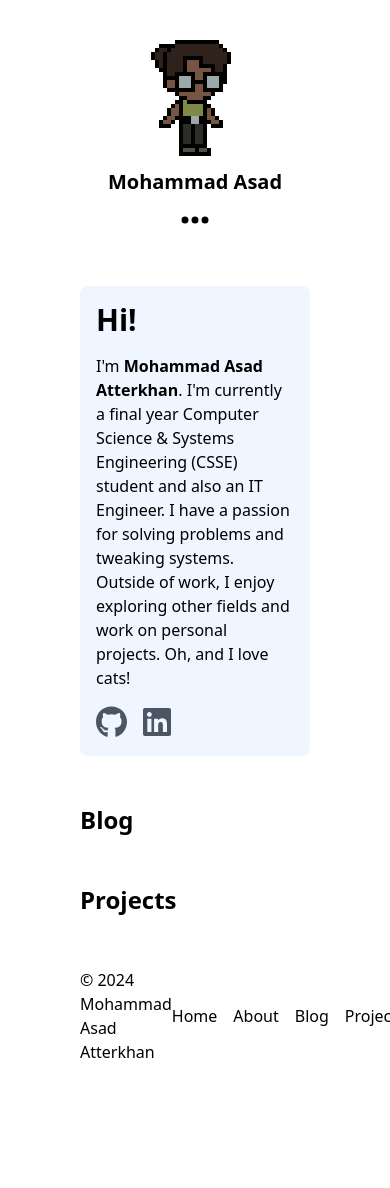
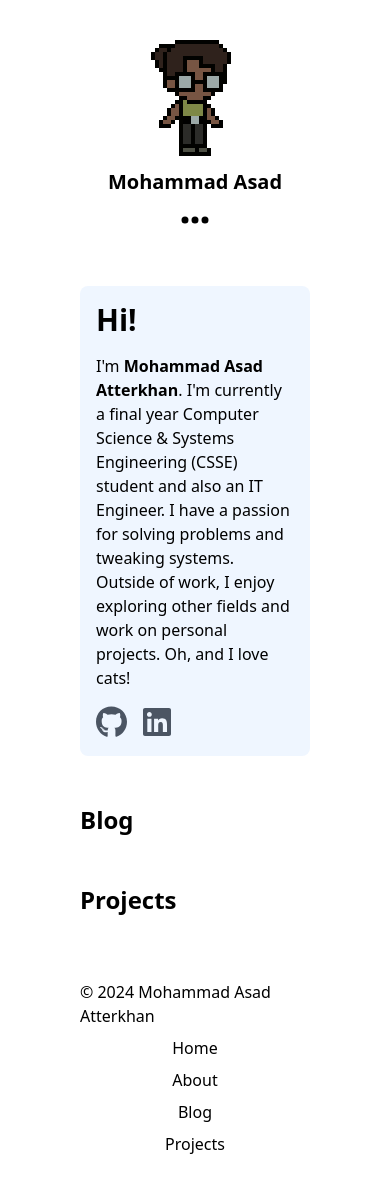
Before and after one commit to 13asad/13asad.github.io, a Vue app: page / in a window 390 px wide. Before the commit the page ends 1084 px from the top, so only its background shows below. Built offline with nearby package versions, Linux system fonts and the light colour scheme.

Commit message:
feat: responsive footer

```diff
--- a/src/components/Footer.vue
+++ b/src/components/Footer.vue
@@ -3,15 +3,15 @@ const currentYear = new Date().getFullYear();
 </script>
 
 <template>
-  <footer class="py-1">
-    <div class="container mx-auto px-4 flex justify-between items-center">
-      <p>&copy; {{ currentYear }} Mohammad Asad Atterkhan</p>
+  <footer class="py-4">
+    <div class="container mx-auto px-4 flex flex-col items-center">
+      <p class="mb-2">&copy; {{ currentYear }} Mohammad Asad Atterkhan</p>
       <nav>
-        <ul class="flex space-x-4">
-            <li><RouterLink to="/" class="hover:underline">Home</RouterLink></li>
-            <li><RouterLink to="/about" class="hover:underline">About</RouterLink></li>
-            <li><RouterLink to="/blog" class="hover:underline">Blog</RouterLink></li>
-            <li><RouterLink to="/projects" class="hover:underline">Projects</RouterLink></li>
+        <ul class="flex flex-col md:flex-row items-center space-y-2 md:space-y-0 md:space-x-4">
+          <li><RouterLink to="/" class="hover:underline">Home</RouterLink></li>
+          <li><RouterLink to="/about" class="hover:underline">About</RouterLink></li>
+          <li><RouterLink to="/blog" class="hover:underline">Blog</RouterLink></li>
+          <li><RouterLink to="/projects" class="hover:underline">Projects</RouterLink></li>
         </ul>
       </nav>
     </div>
```
